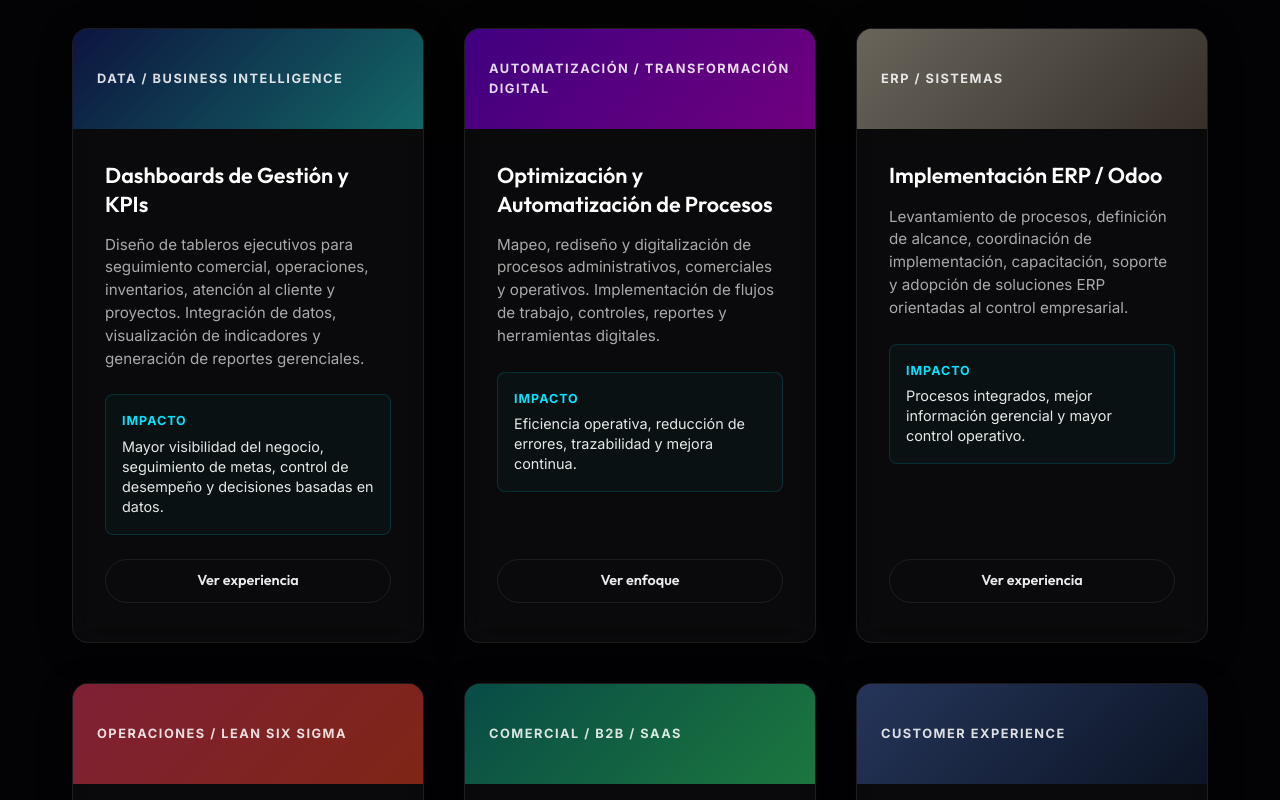
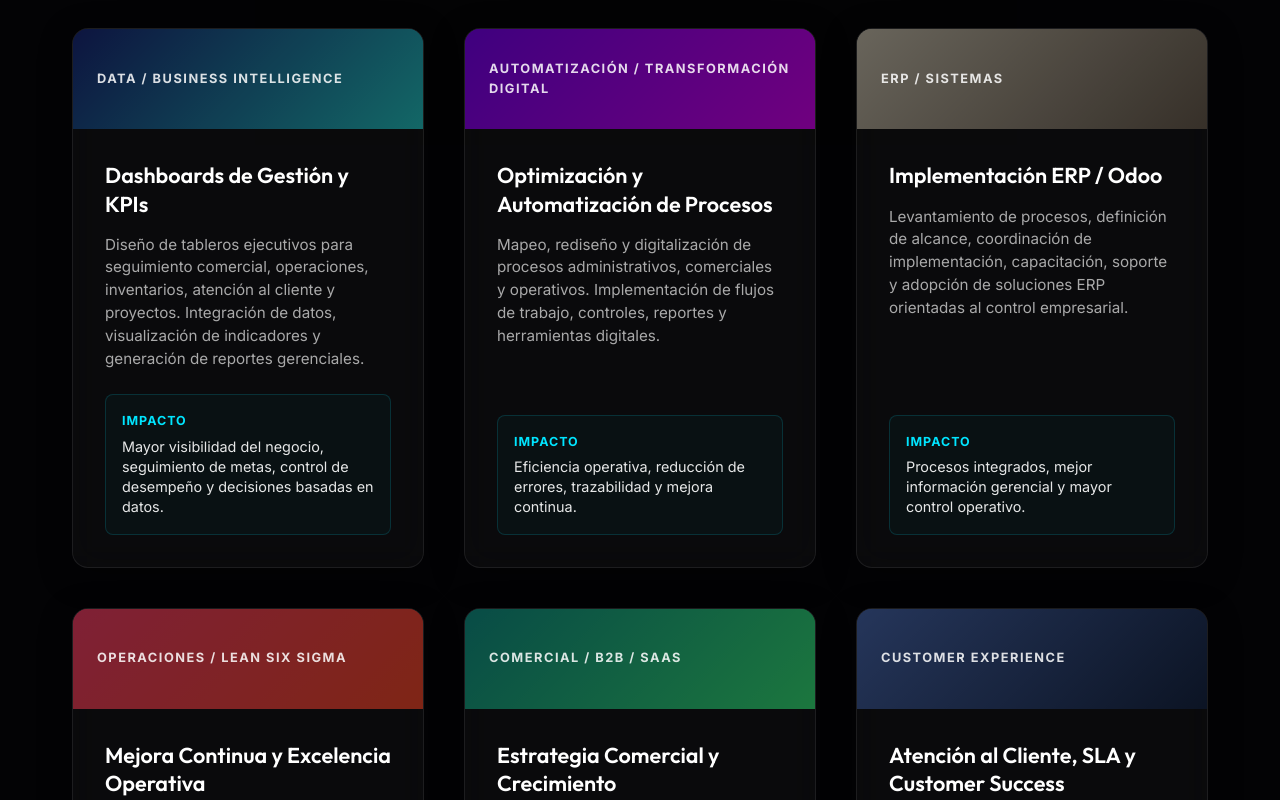
Before and after one commit to FavioCuentas/Portfolio, a Next.js app: page / in a window 1280 px wide. Shown: the part 5100-5900 px from the top of the page. Built offline with nearby package versions, Linux system fonts and the light colour scheme.

Commit message:
Remove buttons from Areas of Impact section

```diff
--- a/src/components/Portfolio.tsx
+++ b/src/components/Portfolio.tsx
@@ -7,48 +7,42 @@ export default function Portfolio() {
       title: "Dashboards de Gestión y KPIs",
       description: "Diseño de tableros ejecutivos para seguimiento comercial, operaciones, inventarios, atención al cliente y proyectos. Integración de datos, visualización de indicadores y generación de reportes gerenciales.",
       impact: "Mayor visibilidad del negocio, seguimiento de metas, control de desempeño y decisiones basadas en datos.",
-      image: "linear-gradient(135deg, #1A2980 0%, #26D0CE 100%)",
-      buttonText: "Ver experiencia"
+      image: "linear-gradient(135deg, #1A2980 0%, #26D0CE 100%)"
     },
     {
       category: "AUTOMATIZACIÓN / TRANSFORMACIÓN DIGITAL",
       title: "Optimización y Automatización de Procesos",
       description: "Mapeo, rediseño y digitalización de procesos administrativos, comerciales y operativos. Implementación de flujos de trabajo, controles, reportes y herramientas digitales.",
       impact: "Eficiencia operativa, reducción de errores, trazabilidad y mejora continua.",
-      image: "linear-gradient(135deg, #7F00FF 0%, #E100FF 100%)",
-      buttonText: "Ver enfoque"
+      image: "linear-gradient(135deg, #7F00FF 0%, #E100FF 100%)"
     },
     {
       category: "ERP / SISTEMAS",
       title: "Implementación ERP / Odoo",
       description: "Levantamiento de procesos, definición de alcance, coordinación de implementación, capacitación, soporte y adopción de soluciones ERP orientadas al control empresarial.",
       impact: "Procesos integrados, mejor información gerencial y mayor control operativo.",
-      image: "linear-gradient(135deg, #d3cbb8 0%, #6d6052 100%)",
-      buttonText: "Ver experiencia"
+      image: "linear-gradient(135deg, #d3cbb8 0%, #6d6052 100%)"
     },
     {
       category: "OPERACIONES / LEAN SIX SIGMA",
       title: "Mejora Continua y Excelencia Operativa",
       description: "Identificación de cuellos de botella, simplificación de procesos, estandarización, control de calidad, análisis de causas y mejora de tiempos de respuesta.",
       impact: "Reducción de desperdicios, mayor productividad y mejor servicio interno y externo.",
-      image: "linear-gradient(135deg, #FF416C 0%, #FF4B2B 100%)",
-      buttonText: "Ver enfoque"
+      image: "linear-gradient(135deg, #FF416C 0%, #FF4B2B 100%)"
     },
     {
       category: "COMERCIAL / B2B / SAAS",
       title: "Estrategia Comercial y Crecimiento",
       description: "Diseño de modelos de negocio, planes comerciales, gestión de pipeline, cuentas clave, alianzas, ventas consultivas y modelos de monetización SaaS, licencias y suscripciones.",
       impact: "Crecimiento sostenible, mejor conversión, foco comercial y rentabilidad.",
-      image: "linear-gradient(135deg, #11998e 0%, #38ef7d 100%)",
-      buttonText: "Ver experiencia"
+      image: "linear-gradient(135deg, #11998e 0%, #38ef7d 100%)"
     },
     {
       category: "CUSTOMER EXPERIENCE",
       title: "Atención al Cliente, SLA y Customer Success",
       description: "Diseño de estándares de servicio, seguimiento de SLA, soporte, capacitación, contact center, postventa y mejora de la experiencia del cliente.",
       impact: "Mayor satisfacción, retención, cumplimiento de servicio y relaciones de largo plazo.",
-      image: "linear-gradient(135deg, #4b6cb7 0%, #182848 100%)",
-      buttonText: "Ver enfoque"
+      image: "linear-gradient(135deg, #4b6cb7 0%, #182848 100%)"
     }
   ];
 
@@ -80,8 +74,7 @@ export default function Portfolio() {
                   </span>
                 </div>
               </div>
-              <div style={{ padding: '2rem', flex: 1, display: 'flex', flexDirection: 'column', justifyContent: 'space-between' }}>
-                <div>
+              <div style={{ padding: '2rem', flex: 1, display: 'flex', flexDirection: 'column' }}>
                 <h4 style={{ fontSize: '1.35rem', margin: '0 0 1rem', lineHeight: 1.3, fontWeight: 600, color: '#fff' }}>
                   {area.title}
                 </h4>
@@ -95,7 +88,7 @@ export default function Portfolio() {
                   border: '1px solid rgba(0, 229, 255, 0.15)',
                   borderRadius: '8px',
                   padding: '1rem',
-                    marginBottom: '1.5rem'
+                  marginTop: 'auto' // Pushes the impact box to the bottom of the card content area
                 }}>
                   <strong style={{ display: 'block', fontSize: '0.78rem', color: 'var(--accent-primary)', textTransform: 'uppercase', letterSpacing: '1px', marginBottom: '0.35rem' }}>
                     Impacto
@@ -103,13 +96,6 @@ export default function Portfolio() {
                   <p style={{ color: 'rgba(255,255,255,0.9)', fontSize: '0.9rem', margin: 0, lineHeight: 1.4 }}>
                     {area.impact}
                   </p>
-                  </div>
-                </div>
-
-                <div>
-                  <a href="#experience" className="btn btn-outline" style={{ padding: '0.6rem 1.5rem', fontSize: '0.9rem', width: '100%', display: 'inline-block', textAlign: 'center', transition: 'all 0.3s ease' }}>
-                    {area.buttonText}
-                  </a>
                 </div>
               </div>
             </div>
```
Lines whose indentation alone changed are shown as unchanged.
